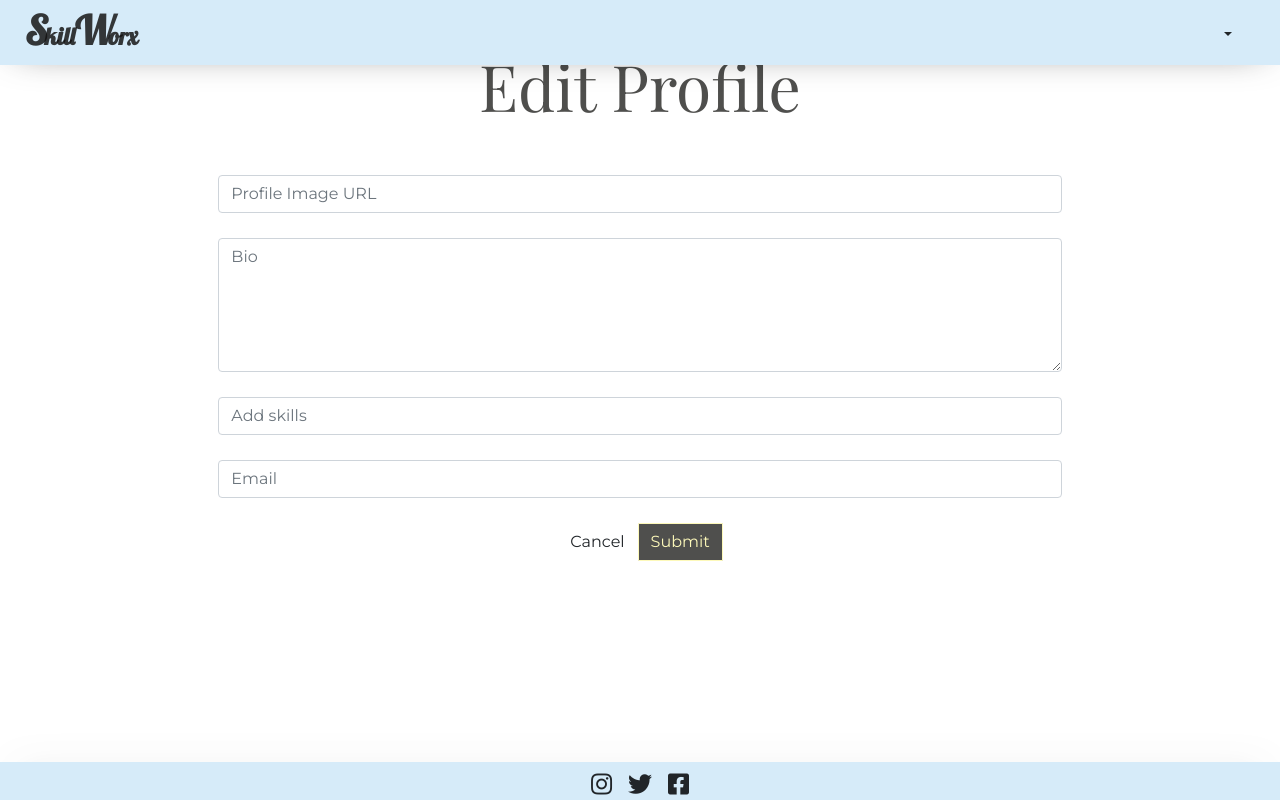
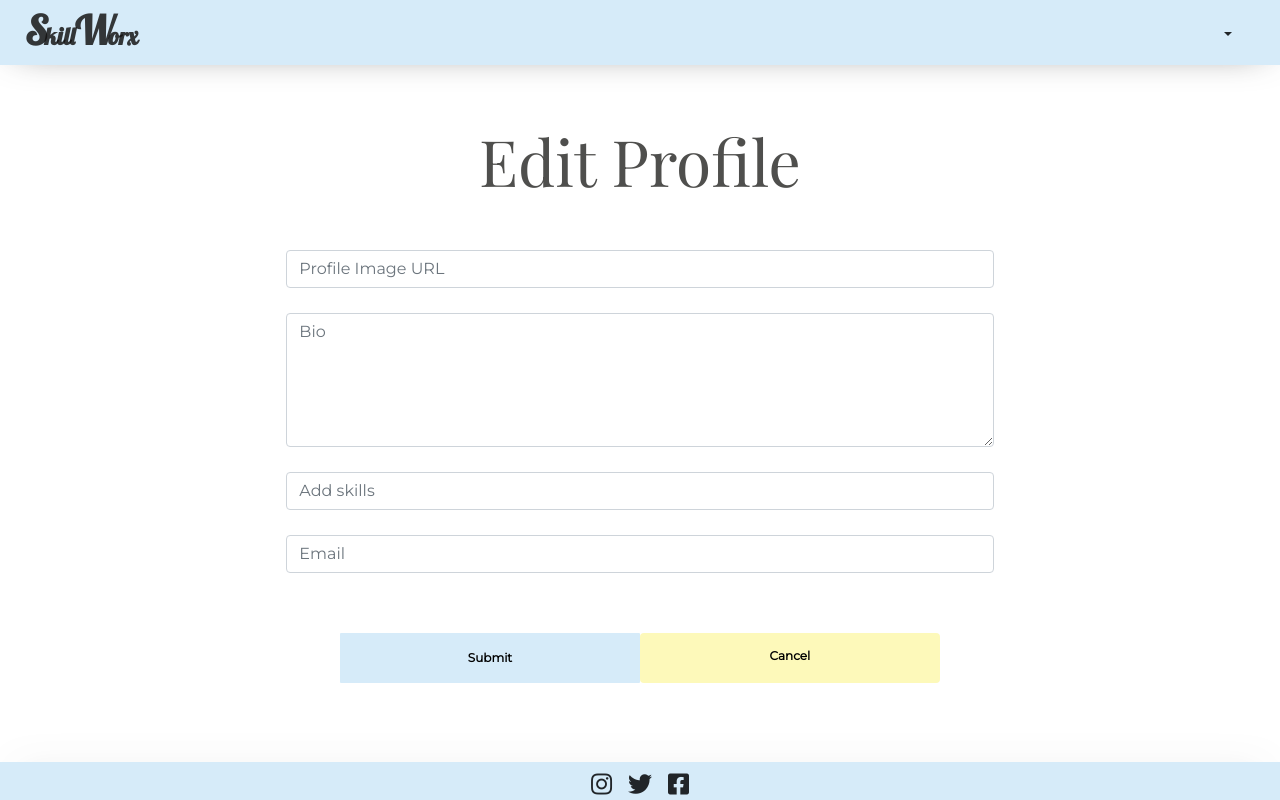
Before and after one commit to Barbi105/Skillworx, a React (Create React App) app in the folder client/: page /settings in a window 1280 px wide. Built offline with nearby package versions, Linux system fonts and the light colour scheme; no server answers.

Commit message:
profile page

```diff
--- a/client/src/components/Chat/ChatApp/ChatApp.css
+++ b/client/src/components/Chat/ChatApp/ChatApp.css
@@ -79,3 +79,11 @@ h3 {
   color: #999;
   margin-bottom: 5px;
 }
+@media only screen and (max-width: 600px){
+  .chatContainer{
+    width: 0px;
+    background-color: transparent;
+    border: none;
+  }
+
+}
--- a/client/src/components/Chat/ChatInput/style.css
+++ b/client/src/components/Chat/ChatInput/style.css
@@ -12,3 +12,11 @@
     height: 38px;
     box-shadow: 0px -2px 39px -18px rgba(0,0,0,0.75);
 }
+@media only screen and (max-width: 600px){
+    #chatTextfield{
+        background-color: transparent;
+        z-index: -1;
+        color:rgb(214, 235, 249);
+        margin-left: 100px;
+    }
+  }
--- a/client/src/components/NavbarDropDown/style.css
+++ b/client/src/components/NavbarDropDown/style.css
@@ -25,5 +25,6 @@ a:hover{
 @media only screen and (max-width: 600px){
    .dropdown-toggle{
        padding:0px;
+       margin-bottom: 25px;
    }
   }
--- a/client/src/components/Profile/Profile.css
+++ b/client/src/components/Profile/Profile.css
@@ -5,10 +5,14 @@
 
 #profileName{
   font-family: 'Lobster', cursive;
+  float: left;
 }
 #skill-block {
   display: flex;
   flex-wrap: wrap;
+}
+#skill-card{
+  margin-bottom: 20px;
 }
 
 .skill {
@@ -26,6 +30,20 @@
 }
 
 #profile-jumbotron {
-  margin-top: 120px;
+  margin-top: 100px;
+  margin-right: 213px;
+  margin-left: -50px;
 }
+@media only screen and (max-width: 600px){
+  #profile-jumbotron {
+    margin-top: 100px;
+    margin-right: 0px;
+    margin-left: 0px;
+  }
+  #profileName{
+    margin-left:90px;
+  }
+
+}
+
 /* pastel blue: #D7EBFA */
--- a/client/src/components/Profile/Profile.jsx
+++ b/client/src/components/Profile/Profile.jsx
@@ -67,18 +67,41 @@ class Profile extends Component {
       return <Redirect to="/" />
     } else {
       return (
+
         <div id="profile-jumbotron" className="jumbotron">
+
+          <div className="row mt-3">
+            <div className="col-12 col-sm-12 col-md-12 col-lg-12">
+              <h1 id="profileName" className="text-right mb-3">{this.state.firstName}</h1>
+            </div>
+
+          </div>
           <div className="row mt-3">
             <div className="col-12 col-sm-12 col-md-6 col-lg-6 mb-3 text-center">
               <img id="user-pic" src={this.state.image} alt="user pic" className="img-thumbnail"></img>
             </div>
             <div className="col-12 col-sm-12 col-md-6 col-lg-6">
-              <h1 id="profileName" className="text-right mb-3">{this.state.firstName}</h1>
-              <h2 className="text-left">Bio</h2>
               <p className="text-justify">{this.state.bio}</p>
             </div>
           </div>
+
           <div className="row">
+            <div className="col-12 col-sm-12 col-md-6 col-lg-6">
+              <div className="card" id="skill-card">
+                <div className="card-body">
+                  <h5 className="card-title">Skills:</h5>
+                  <ul className="list-group list-group-flush">
+                    {this.state.skills.map((skill, i) => {
+                      return (
+                        <li className="list-group-item" key={i}>{skill}</li>
+                      );
+                    })}
+                  </ul>
+                </div>
+              </div>
+            </div>
+            </div>
+          {/* <div className="row">
             <div className="col-12 col-sm-12 col-md-6 col-lg-6">
               <h4 className="text-left mb-3">Skills</h4>
               <div id="skill-block">
@@ -89,11 +112,12 @@ class Profile extends Component {
                 })}
               </div>
             </div>
-
+            </div> */}
+            <div className="row">
             <div className="col-12 col-sm-12 col-md-6 col-lg-6">
               <div className="card" id="job-card">
                 <div className="card-body">
-                  <h5 className="card-title">Jobs Completed</h5>
+                  <h5 className="card-title">Jobs Completed:</h5>
                   <ul className="list-group list-group-flush">
                     {this.state.jobsApplied.map((job, i) => {
                       return (
@@ -104,7 +128,8 @@ class Profile extends Component {
                 </div>
               </div>
             </div>
-          </div>
+            </div>
+
         </div>
       )
     }
--- a/client/src/components/postForm/postForm.css
+++ b/client/src/components/postForm/postForm.css
@@ -1,5 +1,5 @@
 #postForm-jumbotron {
-  margin-top: 120px;
+  margin-top: 50px;
   text-align: center;
   /* padding:0; */
 }
--- a/client/src/components/settingsForm/index.jsx
+++ b/client/src/components/settingsForm/index.jsx
@@ -45,7 +45,7 @@ export class SettingsForm extends Component {
 
   render() {
     return (
-      <div>
+      <div id="postForm-jumbotron" className="jumbotron">
         <Row>
           <Col size="col-md-2" />
           <Col size="col-md-8">
@@ -96,19 +96,20 @@ export class SettingsForm extends Component {
                     onChange={this.handleInputChange}
                   />
                 </div>
+                <button
+                  onClick={this.handleFormSubmit}
+                  type="submit"
+                  className="btn btn-primary "
+                  id="signup-submit">
+                  Submit
+                </button>
                 <Link
                   to="/profile"
                   className="btn btn-primary-outline signup-submit-barb"
                   id="cancel-submit">
                   Cancel
                 </Link>
-                <button
-                  onClick={this.handleFormSubmit}
-                  type="submit"
-                  className="btn btn-primary signup-submit-barb"
-                  id="update-submit">
-                  Submit
-                </button>
+
 
               </form>
             </div>
--- a/client/src/components/settingsForm/settingsForm.css
+++ b/client/src/components/settingsForm/settingsForm.css
@@ -1,8 +1,11 @@
-/* #settingsForm-jumbotron {
-  margin-top: 120px;
+#cancel-submit{
+  margin-top: 35px;
+  width: 300px;
+  background-color: #fdf9ba !important;
+  border: none;
+  padding: 14px;
+  font-weight: bold;
+  font-size: 12px;
+  height:50px;
+  color: black;
 }
-
-.signup-submit-barb {
-  margin-left:auto;
-  margin-right: auto;
-} */
--- a/client/src/pages/ProfilePage.jsx
+++ b/client/src/pages/ProfilePage.jsx
@@ -1,6 +1,7 @@
 import React from 'react'
 import Profile from "../components/Profile/Profile";
 import Navbar from '../components/Navbar/Navbar'
+import ChatApp from '../components/Chat/ChatApp'
 import { Container } from '../components/grid/grid';
 import Footer from "../components/footer/footer"
 
@@ -8,6 +9,7 @@ function ProfilePage(props) {
   return (
     <div>
       <Navbar/>
+      <ChatApp/>
       <Container>
         <Profile {...props} />
       </Container>
```
